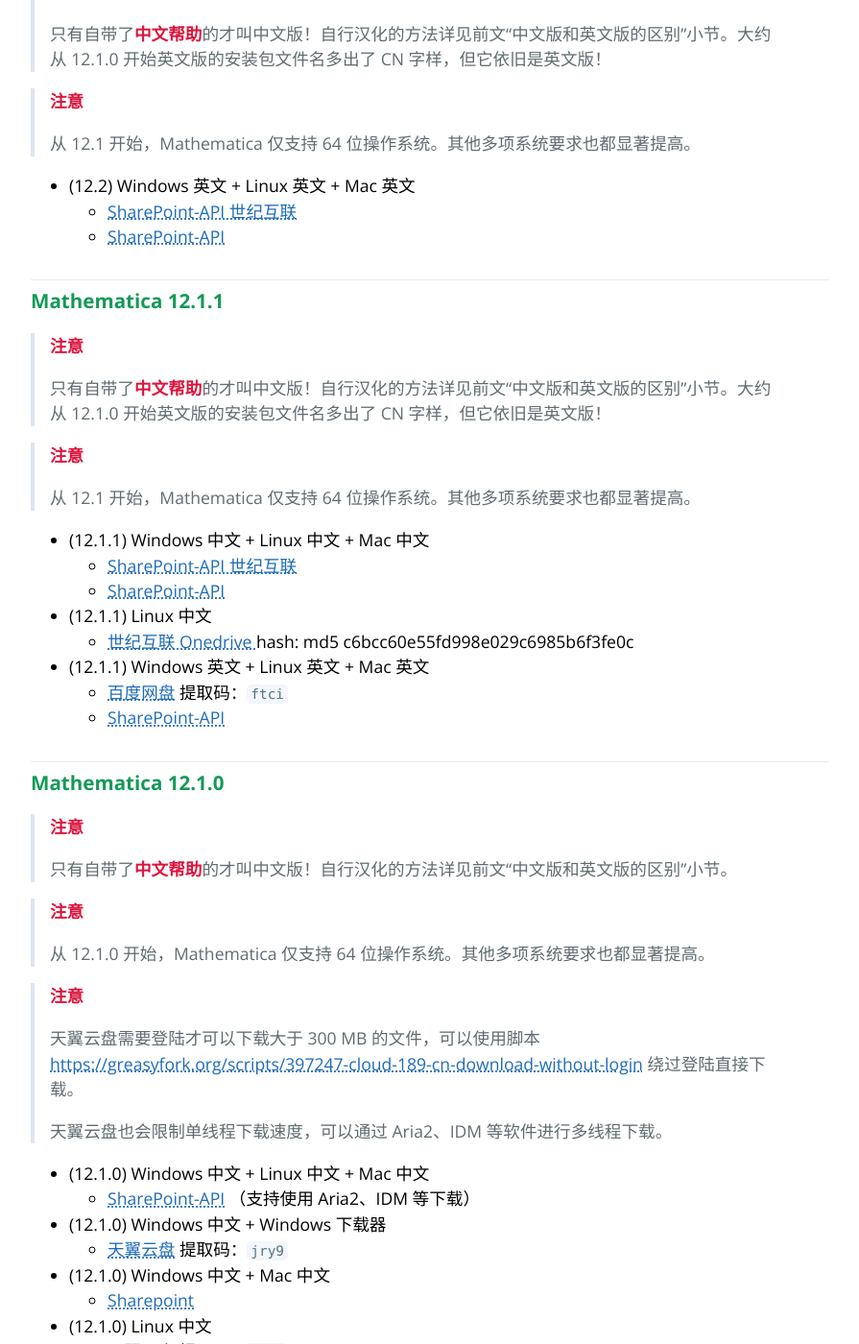
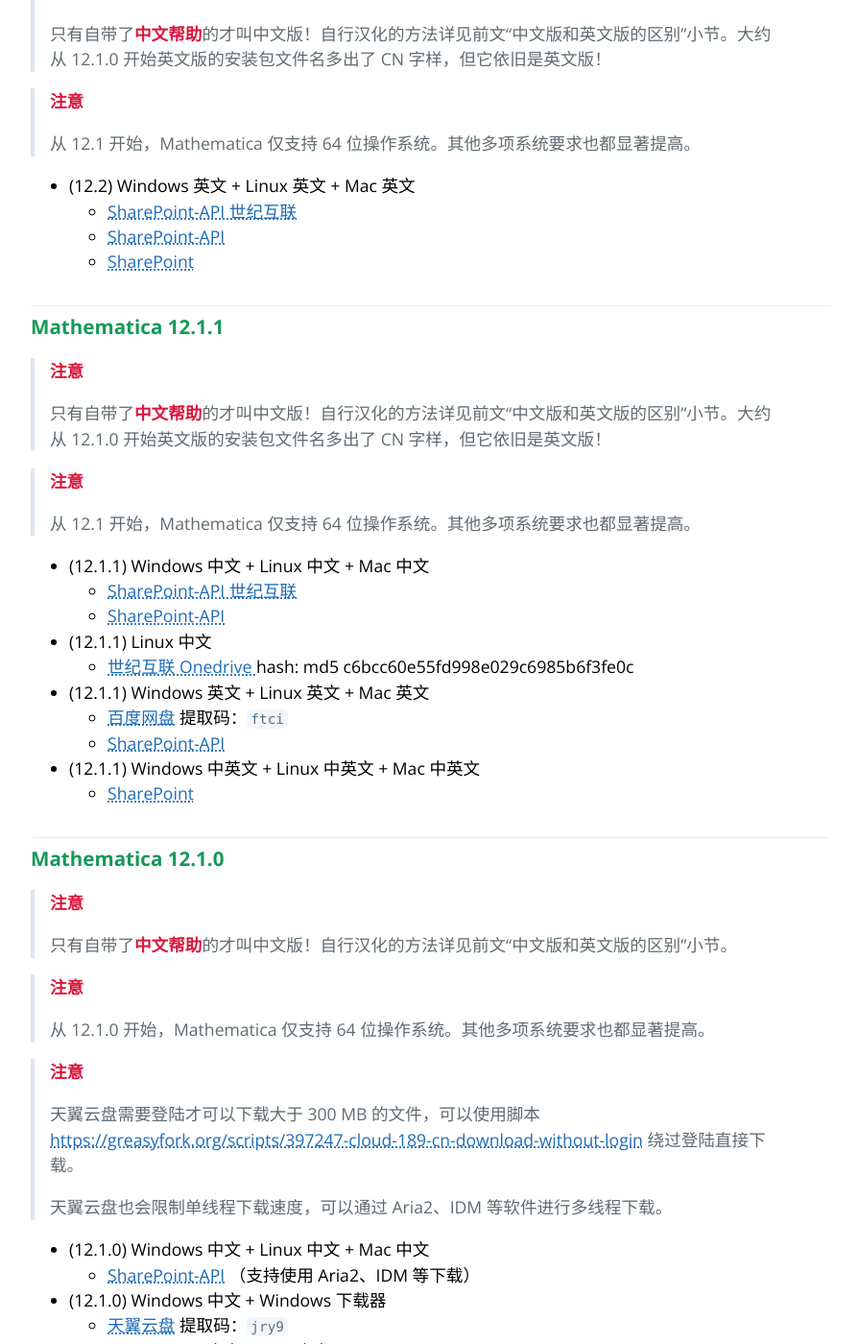
Before and after one commit to TieBaMma/InstallTutorial, a Jekyll site: the page built from index.md, in a window 1280 px wide and 1400 px high, scrolled down 6353 px. Shown: the whole window at 96% size, without its empty margins (192-1087 px from the left). Built offline with Jekyll 4.4.1, drawn with Linux system fonts in a browser that asks for light colours.

Commit message:
添加 12.1.0 12.2.0 备用下载链接

```diff
--- a/index.md
+++ b/index.md
@@ -238,6 +238,7 @@
 * (12.2) Windows 英文 + Linux 英文 + Mac 英文
   * [SharePoint-API 世纪互联](https://mmamirror.herokuapp.com/vianet/Mathematica/12.2.0.0/EN/)
   * [SharePoint-API](https://mmamirror.herokuapp.com/share/Mathematica/12.2.0.0/EN/)
+  * [SharePoint](https://wuyudi-my.sharepoint.com/:f:/g/personal/ryaliu_wuyudi_onmicrosoft_com/Er_wXUnc4thJre1gkSc3C6oB5EZ4TT_Q_C1zvwgfoLOKcg?e=5k0Ik2)
 
 ### Mathematica 12.1.1
 
@@ -259,6 +260,9 @@
 * (12.1.1) Windows 英文 + Linux 英文 + Mac 英文
   * [百度网盘](https://pan.baidu.com/s/1OKtjGDdj8HN3JgtfW7_ppQ) 提取码：`ftci`
   * [SharePoint-API](https://mmamirror.herokuapp.com/Mathematica/12.1.1.0/EN/)
+
+* (12.1.1) Windows 中英文 + Linux 中英文 + Mac 中英文
+  * [SharePoint](https://wuyudi-my.sharepoint.com/:f:/g/personal/ryaliu_wuyudi_onmicrosoft_com/Er_wXUnc4thJre1gkSc3C6oB5EZ4TT_Q_C1zvwgfoLOKcg?e=5k0Ik2)
 
 ### Mathematica 12.1.0
 
```
